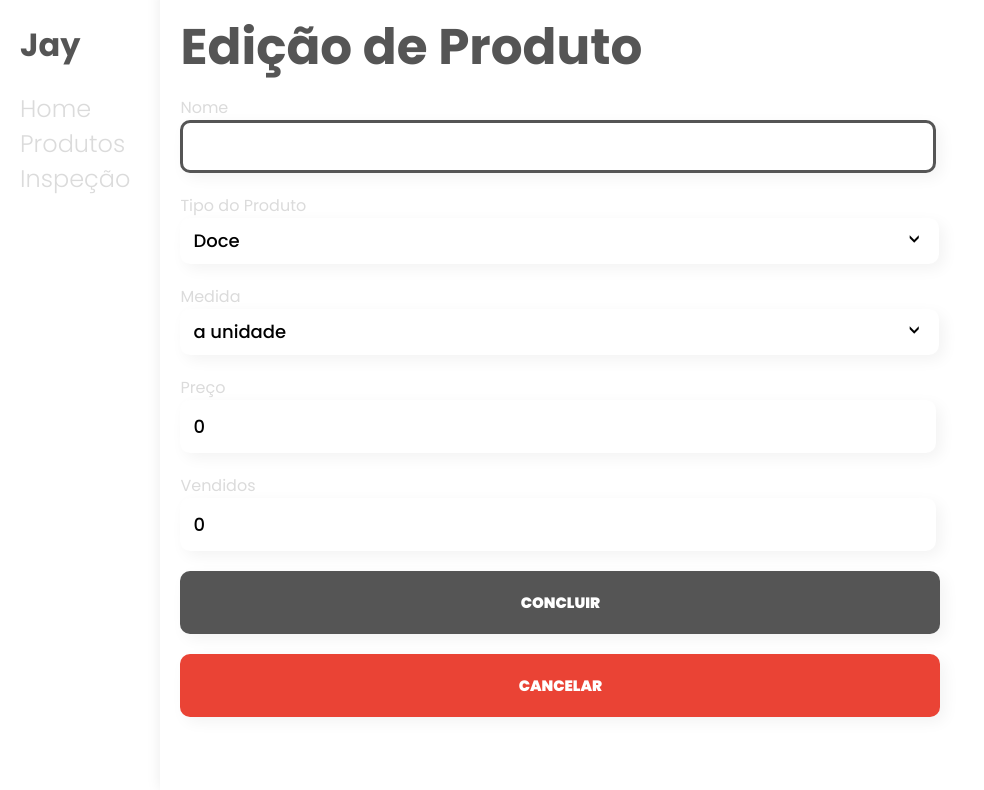
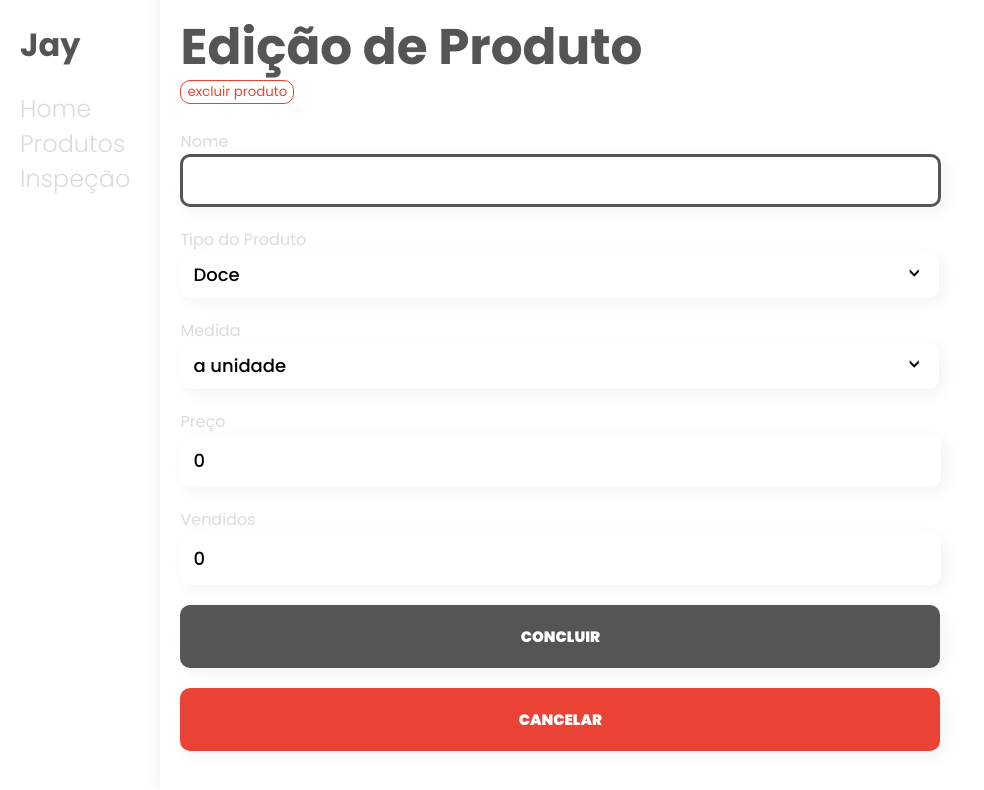
Before and after one commit to LuisCorreia15/Jay-Front, a React (Create React App) app in the folder spa/: page /produto/editar/1 in a window 1280 px wide. Shown: the top 790 px of the page, without its empty margins (0-984 px from the left). Built offline with nearby package versions, Linux system fonts and the light colour scheme; no server answers.

Commit message:
adicionando botão de exlcuir

```diff
--- a/spa/src/App.css
+++ b/spa/src/App.css
@@ -96,7 +96,7 @@ select {
   font-weight: 500;
   background-color: #fff;
   outline: none;
-  width: 760px;
+  width: 100%;
   border: 3px solid transparent;
 }
 
--- a/spa/src/components/alert/Alert.css
+++ b/spa/src/components/alert/Alert.css
@@ -1,6 +1,7 @@
 .confirm {
   width: 100%;
   height: 100%;
+  z-index: 1000;
   display: none;
   top: 0;
   left: 0;
@@ -11,7 +12,7 @@
 }
 
 .al-container {
-  width: 425px;
+  width: 500px;
   border-radius: 10px;
   border: 1px solid var(--bg);
   padding: 15px 25px;
@@ -32,7 +33,7 @@
   color: var(--comment);
 }
 .al-title span {
-  color: var(--comment);
+  color: var(--red);
   margin: 0;
   padding: 0;
   font-size: 40px;
--- a/spa/src/pages/produto/Produto.css
+++ b/spa/src/pages/produto/Produto.css
@@ -7,7 +7,7 @@
 }
 .pg-form {
   width: 50%;
-  margin: 10px 0 0 0;
+  margin: 25px 0 0 0;
 }
 .pg-form input,
 .pg-select {
@@ -29,8 +29,21 @@
 .bt-lixo {
   background-color: var(--red) !important;
 }
+.pg-excluir {
+  border: 1px solid var(--red);
+  border-radius: 10px;
+  cursor: pointer;
+  display: block;
+  margin-top: -5px;
+  color: var(--red);
+  background-color: var(--bg);
+}
+.pg-excluir:hover {
+  background-color: var(--red);
+  color: white;
+}
 .pg-input {
-  width: 730px !important;
+  width: 735px !important;
 }
 .pg-select {
   width: 759px;
--- a/spa/src/pages/produto/ProdutoEdit.js
+++ b/spa/src/pages/produto/ProdutoEdit.js
@@ -5,6 +5,7 @@ import axios from "axios";
 import { useHistory, useParams } from "react-router-dom";
 import tempAlert from "../../components/alert/Alert";
 import Menu from "components/menu/menu";
+import DeleteConfirm from "components/alert/DeleteConfirm";
 
 const ProdutoEdit = () => {
   const history = useHistory();
@@ -16,6 +17,7 @@ const ProdutoEdit = () => {
     tipoDoProduto: "",
     vendidoPor: "",
   });
+  const [confirmState, setConfirmState] = useState(false);
 
   const doGetById = async () => {
     const response = await axios.get(`/api/produto/${idParaEditar}`, produto);
@@ -25,6 +27,29 @@ const ProdutoEdit = () => {
   useEffect(() => {
     doGetById();
   }, []);
+
+  const doExcluirProduto = async (id, name) => {
+    await axios.delete(`/api/produto/${id}`);
+    tempAlert(name + " excluído!", 5000);
+    setConfirmState(false);
+    history.push("/produto");
+  };
+
+  const handleExcluir = () => {
+    setConfirmState(true);
+  };
+
+  const renderConfirmDelete = () => {
+    return (
+      <DeleteConfirm
+        estado={confirmState}
+        doExcluirProduto={doExcluirProduto}
+        id={idParaEditar}
+        nome={produto.nomeDoProduto}
+        setConfirmState={setConfirmState}
+      ></DeleteConfirm>
+    );
+  };
 
   const doPut = async () => {
     await axios.put(`/api/produto/${idParaEditar}`, produto);
@@ -45,8 +70,13 @@ const ProdutoEdit = () => {
   return (
     <>
       <Menu></Menu>
+      {renderConfirmDelete()}
       <div className="container">
         <h2 className="pg-title">Edição de Produto</h2>
+        <button className="pg-excluir" onClick={() => handleExcluir()}>
+          excluir produto
+        </button>
+
         <form onSubmit={handleSubmit} className="pg-form">
           <div>
             Nome
@@ -114,7 +144,7 @@ const ProdutoEdit = () => {
           <button className="btn-page pg-btn ">Concluir </button>
           <button
             className="btn-page bt-lixo pg-btn"
-            onClick={() => history.push("/Produto")}
+            onClick={() => history.push("/produto")}
           >
             Cancelar
           </button>
--- a/spa/src/pages/produto/ProdutoList.js
+++ b/spa/src/pages/produto/ProdutoList.js
@@ -3,7 +3,6 @@ import axios from "axios";
 import { useHistory } from "react-router-dom";
 import Menu from "components/menu/menu";
 import tempAlert from "components/alert/Alert";
-import DeleteConfirm from "components/alert/DeleteConfirm";
 
 const ProdutoList = (props) => {
   const { statusPesquisa, setStatusPesquisa } = props;
@@ -13,9 +12,7 @@ const ProdutoList = (props) => {
     pageable: { pageNumber: 0 },
     totalPages: 0,
   });
-  const [confirmState, setConfirmState] = useState(false);
-  const [tempNome, setTempNome] = useState("");
-  const [tempId, setTempId] = useState("");
+
 
   const doGetProduto = async (páginaRequerida, termoDePesquisa) => {
     const response = await axios.get(
@@ -53,26 +50,6 @@ const ProdutoList = (props) => {
     doGerarProduto();
   };
 
-  const doExcluirProduto = async (id, name) => {
-    await axios.delete(`/api/produto/${id}`);
-    if (Produto.content.length === 1) {
-      doGetProduto(
-        statusPesquisa.páginaAtual - 1,
-        statusPesquisa.termoDePesquisa
-      );
-    } else {
-      doGetProduto(statusPesquisa.páginaAtual, statusPesquisa.termoDePesquisa);
-    }
-    tempAlert("Produto de " + name + " excluído!", 5000);
-    setConfirmState(false);
-  };
-
-  const handleExcluir = (id, name) => {
-    setConfirmState(true);
-    setTempId(id);
-    setTempNome(name);
-  };
-
   const doExcluirTodosProduto = async () => {
     await axios.delete(`/api/produto/excluir-todos`);
     tempAlert("Todos Produtos excluídos!", 5000);
@@ -83,17 +60,6 @@ const ProdutoList = (props) => {
     doExcluirTodosProduto();
   };
 
-  const renderConfirmDelete = () => {
-    return (
-      <DeleteConfirm
-        estado={confirmState}
-        doExcluirProduto={doExcluirProduto}
-        id={tempId}
-        nome={tempNome}
-        setConfirmState={setConfirmState}
-      ></DeleteConfirm>
-    );
-  };
 
   const tableData =
     Produto.content.length === 0 ? (
@@ -142,7 +108,6 @@ const ProdutoList = (props) => {
     <>
       <Menu></Menu>
       <div className="container">
-        {renderConfirmDelete()}
         <form className="pd">
           <input
             className="cb"
--- a/spa/src/pages/produto/ProdutoNew.js
+++ b/spa/src/pages/produto/ProdutoNew.js
@@ -67,7 +67,7 @@ const ProdutoNew = () => {
               <option value="Doce">Doce</option>
               <option value="Salgado">Salgado</option>
               <option value="Bolo">Bolo</option>
-              <option value="Ingredientes">Ingrediente</option>
+              <option value="Ingrediente">Ingrediente</option>
             </select>
           </div>
           <div className="sl-icon">
```
